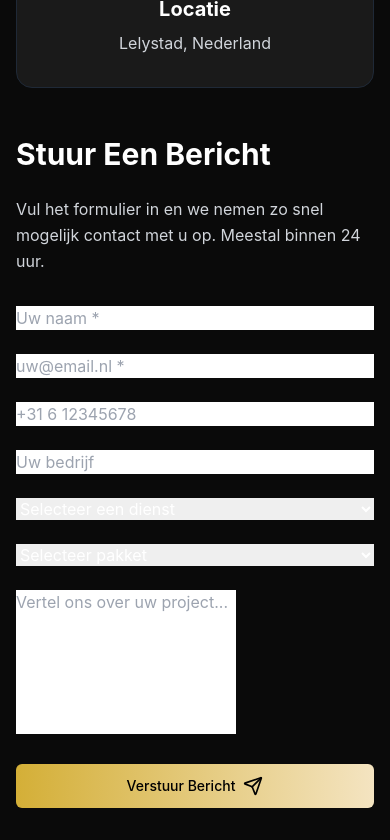
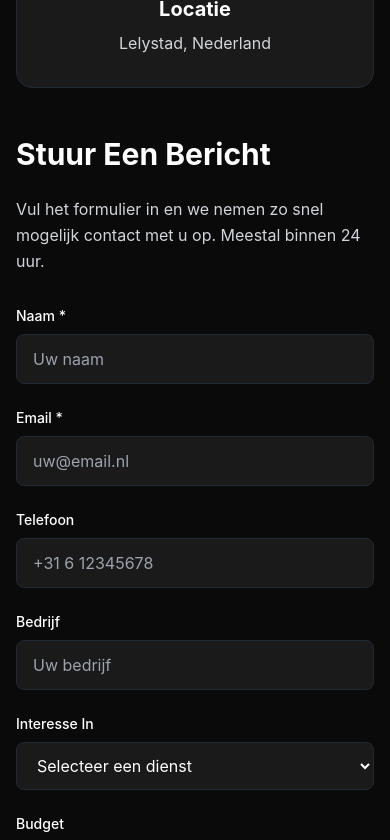
Before and after one commit to Vyzecb/vwb2, a React (Vite) app: page /contact in a window 390 px wide. Shown: the part 1100-1940 px from the top of the page. Built offline with nearby package versions, Linux system fonts and the light colour scheme; no server answers; the database is empty.

Commit message:
Update ContactPage.jsx

```diff
--- a/src/pages/ContactPage.jsx
+++ b/src/pages/ContactPage.jsx
@@ -1,10 +1,10 @@
+
 import React, { useState } from 'react';
 import { Helmet } from 'react-helmet';
 import { motion } from 'framer-motion';
 import { Button } from '@/components/ui/button';
 import { toast } from '@/components/ui/use-toast';
 import { Mail, Phone, MapPin, Send } from 'lucide-react';
-
 const ContactPage = () => {
   const [formData, setFormData] = useState({
     name: '',
@@ -12,59 +12,54 @@ const ContactPage = () => {
     phone: '',
     company: '',
     service: '',
-    package: '',
+    budget: '',
     message: ''
   });
-
   const handleChange = e => {
-    const { name, value } = e.target;
+    const {
+      name,
+      value
+    } = e.target;
     setFormData(prev => ({
       ...prev,
       [name]: value
     }));
   };
-
   const handleSubmit = e => {
     e.preventDefault();
-
     toast({
-      title: 'Bericht Verzonden! ✉️',
-      description:
-        'We nemen binnen 24 uur contact met u op. Bedankt voor uw interesse!',
+      title: "Bericht Verzonden! ✉️",
+      description: "We nemen binnen 24 uur contact met u op. Bedankt voor uw interesse!",
       duration: 5000
     });
-
     setFormData({
       name: '',
       email: '',
       phone: '',
       company: '',
       service: '',
-      package: '',
+      budget: '',
       message: ''
     });
   };
-
-  return (
-    <>
+  return <>
       <Helmet>
         <title>Contact - Vos Web Designs | Neem Contact Op</title>
-        <meta
-          name="description"
-          content="Klaar om uw project te starten? Neem contact op met Vos Web Designs. We beantwoorden al uw vragen en plannen graag een vrijblijvend gesprek."
-        />
+        <meta name="description" content="Klaar om uw project te starten? Neem contact op met Vos Web Designs. We beantwoorden al uw vragen en plannen graag een vrijblijvend gesprek." />
       </Helmet>
 
       <main className="pt-24 pb-16">
-        {/* HERO */}
         <section className="py-16 bg-gradient-to-b from-[#0a0a0a] to-[#0f0f0f]">
           <div className="container mx-auto px-4">
-            <motion.div
-              initial={{ opacity: 0, y: 30 }}
-              animate={{ opacity: 1, y: 0 }}
-              transition={{ duration: 0.8 }}
-              className="max-w-3xl mx-auto text-center"
-            >
+            <motion.div initial={{
+            opacity: 0,
+            y: 30
+          }} animate={{
+            opacity: 1,
+            y: 0
+          }} transition={{
+            duration: 0.8
+          }} className="max-w-3xl mx-auto text-center">
               <h1 className="text-5xl md:text-6xl font-bold mb-6">
                 Laten We{' '}
                 <span className="bg-gradient-to-r from-[#D4AF37] to-[#F4E4C1] bg-clip-text text-transparent">
@@ -72,67 +67,67 @@ const ContactPage = () => {
                 </span>
               </h1>
               <p className="text-xl text-gray-300 leading-relaxed">
-                Heeft u een project in gedachten? We horen graag over uw plannen
-                en uitdagingen
+                Heeft u een project in gedachten? We horen graag over uw plannen en uitdagingen
               </p>
             </motion.div>
           </div>
         </section>
 
-        {/* CONTENT */}
         <section className="py-16 bg-[#0a0a0a]">
           <div className="container mx-auto px-4">
             <div className="max-w-6xl mx-auto">
-              {/* INFO CARDS */}
               <div className="grid grid-cols-1 lg:grid-cols-3 gap-8 mb-12">
-                {/* Email */}
-                <motion.div
-                  initial={{ opacity: 0, y: 30 }}
-                  whileInView={{ opacity: 1, y: 0 }}
-                  viewport={{ once: true }}
-                  transition={{ duration: 0.6 }}
-                  className="bg-[#1a1a1a] border border-gray-800 rounded-2xl p-8 text-center hover:border-[#D4AF37] transition-colors"
-                >
+                <motion.div initial={{
+                opacity: 0,
+                y: 30
+              }} whileInView={{
+                opacity: 1,
+                y: 0
+              }} viewport={{
+                once: true
+              }} transition={{
+                duration: 0.6
+              }} className="bg-[#1a1a1a] border border-gray-800 rounded-2xl p-8 text-center hover:border-[#D4AF37] transition-colors">
                   <div className="w-16 h-16 bg-gradient-to-r from-[#D4AF37]/10 to-[#F4E4C1]/10 rounded-full flex items-center justify-center mx-auto mb-4 text-[#D4AF37]">
                     <Mail size={28} />
                   </div>
                   <h3 className="text-xl font-bold mb-2">Email</h3>
-                  <a
-                    href="mailto:info@voswebdesigns.nl"
-                    className="text-gray-300 hover:text-[#D4AF37] transition-colors"
-                  >
+                  <a href="mailto:info@voswebdesigns.nl" className="text-gray-300 hover:text-[#D4AF37] transition-colors">
                     info@voswebdesigns.nl
                   </a>
                 </motion.div>
 
-                {/* Phone */}
-                <motion.div
-                  initial={{ opacity: 0, y: 30 }}
-                  whileInView={{ opacity: 1, y: 0 }}
-                  viewport={{ once: true }}
-                  transition={{ duration: 0.6, delay: 0.1 }}
-                  className="bg-[#1a1a1a] border border-gray-800 rounded-2xl p-8 text-center hover:border-[#D4AF37] transition-colors"
-                >
+                <motion.div initial={{
+                opacity: 0,
+                y: 30
+              }} whileInView={{
+                opacity: 1,
+                y: 0
+              }} viewport={{
+                once: true
+              }} transition={{
+                duration: 0.6,
+                delay: 0.1
+              }} className="bg-[#1a1a1a] border border-gray-800 rounded-2xl p-8 text-center hover:border-[#D4AF37] transition-colors">
                   <div className="w-16 h-16 bg-gradient-to-r from-[#D4AF37]/10 to-[#F4E4C1]/10 rounded-full flex items-center justify-center mx-auto mb-4 text-[#D4AF37]">
                     <Phone size={28} />
                   </div>
                   <h3 className="text-xl font-bold mb-2">Telefoon</h3>
-                  <a
-                    href="tel:+31648608336"
-                    className="text-gray-300 hover:text-[#D4AF37] transition-colors"
-                  >
-                    +31 6 4860 8336
-                  </a>
+                  <a href="tel:+31201234567" className="text-gray-300 hover:text-[#D4AF37] transition-colors">+31 6 4860 8336</a>
                 </motion.div>
 
-                {/* Location */}
-                <motion.div
-                  initial={{ opacity: 0, y: 30 }}
-                  whileInView={{ opacity: 1, y: 0 }}
-                  viewport={{ once: true }}
-                  transition={{ duration: 0.6, delay: 0.2 }}
-                  className="bg-[#1a1a1a] border border-gray-800 rounded-2xl p-8 text-center hover:border-[#D4AF37] transition-colors"
-                >
+                <motion.div initial={{
+                opacity: 0,
+                y: 30
+              }} whileInView={{
+                opacity: 1,
+                y: 0
+              }} viewport={{
+                once: true
+              }} transition={{
+                duration: 0.6,
+                delay: 0.2
+              }} className="bg-[#1a1a1a] border border-gray-800 rounded-2xl p-8 text-center hover:border-[#D4AF37] transition-colors">
                   <div className="w-16 h-16 bg-gradient-to-r from-[#D4AF37]/10 to-[#F4E4C1]/10 rounded-full flex items-center justify-center mx-auto mb-4 text-[#D4AF37]">
                     <MapPin size={28} />
                   </div>
@@ -141,155 +136,157 @@ const ContactPage = () => {
                 </motion.div>
               </div>
 
-              {/* FORM + INFO */}
               <div className="grid grid-cols-1 lg:grid-cols-2 gap-12 items-start">
-                {/* FORM */}
-                <motion.div
-                  initial={{ opacity: 0, x: -30 }}
-                  whileInView={{ opacity: 1, x: 0 }}
-                  viewport={{ once: true }}
-                  transition={{ duration: 0.8 }}
-                >
-                  <h2 className="text-3xl font-bold mb-6">
-                    Stuur Een Bericht
-                  </h2>
+                <motion.div initial={{
+                opacity: 0,
+                x: -30
+              }} whileInView={{
+                opacity: 1,
+                x: 0
+              }} viewport={{
+                once: true
+              }} transition={{
+                duration: 0.8
+              }}>
+                  <h2 className="text-3xl font-bold mb-6">Stuur Een Bericht</h2>
                   <p className="text-gray-300 mb-8 leading-relaxed">
-                    Vul het formulier in en we nemen zo snel mogelijk contact met
-                    u op. Meestal binnen 24 uur.
+                    Vul het formulier in en we nemen zo snel mogelijk contact met u op. Meestal binnen 24 uur.
                   </p>
 
                   <form onSubmit={handleSubmit} className="space-y-6">
-                    {/* Name + Email */}
                     <div className="grid grid-cols-1 md:grid-cols-2 gap-6">
-                      <input
-                        name="name"
-                        value={formData.name}
-                        onChange={handleChange}
-                        required
-                        placeholder="Uw naam *"
-                        className="input"
-                      />
-                      <input
-                        type="email"
-                        name="email"
-                        value={formData.email}
-                        onChange={handleChange}
-                        required
-                        placeholder="uw@email.nl *"
-                        className="input"
-                      />
+                      <div>
+                        <label htmlFor="name" className="block text-sm font-medium mb-2">
+                          Naam *
+                        </label>
+                        <input type="text" id="name" name="name" value={formData.name} onChange={handleChange} required className="w-full px-4 py-3 bg-[#1a1a1a] border border-gray-800 rounded-lg focus:border-[#D4AF37] focus:outline-none transition-colors text-white" placeholder="Uw naam" />
+                      </div>
+
+                      <div>
+                        <label htmlFor="email" className="block text-sm font-medium mb-2">
+                          Email *
+                        </label>
+                        <input type="email" id="email" name="email" value={formData.email} onChange={handleChange} required className="w-full px-4 py-3 bg-[#1a1a1a] border border-gray-800 rounded-lg focus:border-[#D4AF37] focus:outline-none transition-colors text-white" placeholder="uw@email.nl" />
+                      </div>
                     </div>
 
-                    {/* Phone + Company */}
                     <div className="grid grid-cols-1 md:grid-cols-2 gap-6">
-                      <input
-                        name="phone"
-                        value={formData.phone}
-                        onChange={handleChange}
-                        placeholder="+31 6 12345678"
-                        className="input"
-                      />
-                      <input
-                        name="company"
-                        value={formData.company}
-                        onChange={handleChange}
-                        placeholder="Uw bedrijf"
-                        className="input"
-                      />
+                      <div>
+                        <label htmlFor="phone" className="block text-sm font-medium mb-2">
+                          Telefoon
+                        </label>
+                        <input type="tel" id="phone" name="phone" value={formData.phone} onChange={handleChange} className="w-full px-4 py-3 bg-[#1a1a1a] border border-gray-800 rounded-lg focus:border-[#D4AF37] focus:outline-none transition-colors text-white" placeholder="+31 6 12345678" />
+                      </div>
+
+                      <div>
+                        <label htmlFor="company" className="block text-sm font-medium mb-2">
+                          Bedrijf
+                        </label>
+                        <input type="text" id="company" name="company" value={formData.company} onChange={handleChange} className="w-full px-4 py-3 bg-[#1a1a1a] border border-gray-800 rounded-lg focus:border-[#D4AF37] focus:outline-none transition-colors text-white" placeholder="Uw bedrijf" />
+                      </div>
                     </div>
 
-                    {/* Service + Package */}
                     <div className="grid grid-cols-1 md:grid-cols-2 gap-6">
-                      <select
-                        name="service"
-                        value={formData.service}
-                        onChange={handleChange}
-                        required
-                        className="input"
-                      >
-                        <option value="">Selecteer een dienst</option>
-                        <option value="Webdesign">Webdesign</option>
-                        <option value="Webontwikkeling">Webontwikkeling</option>
-                        <option value="E-commerce">E-commerce</option>
-                        <option value="SEO & Marketing">SEO & Marketing</option>
-                        <option value="Anders">Anders</option>
-                      </select>
+                      <div>
+                        <label htmlFor="service" className="block text-sm font-medium mb-2">
+                          Interesse In
+                        </label>
+                        <select id="service" name="service" value={formData.service} onChange={handleChange} className="w-full px-4 py-3 bg-[#1a1a1a] border border-gray-800 rounded-lg focus:border-[#D4AF37] focus:outline-none transition-colors text-white">
+                          <option value="">Selecteer een dienst</option>
+                          <option value="webdesign">Webdesign</option>
+                          <option value="development">Webontwikkeling</option>
+                          <option value="ecommerce">E-commerce</option>
+                          <option value="seo">SEO & Marketing</option>
+                          <option value="other">Anders</option>
+                        </select>
+                      </div>
 
-                      <select
-                        name="package"
-                        value={formData.package}
-                        onChange={handleChange}
-                        required
-                        className="input"
-                      >
-                        <option value="">Selecteer pakket</option>
-                        <option value="Starter">Starter</option>
-                        <option value="Groei">Groei</option>
-                        <option value="Pro">Pro</option>
-                      </select>
+                      <div>
+                        <label htmlFor="budget" className="block text-sm font-medium mb-2">
+                          Budget
+                        </label>
+                        <select id="budget" name="budget" value={formData.budget} onChange={handleChange} className="w-full px-4 py-3 bg-[#1a1a1a] border border-gray-800 rounded-lg focus:border-[#D4AF37] focus:outline-none transition-colors text-white">
+                          <option value="">Selecteer budget</option>
+                          <option value="2500-5000">€2.500 - €5.000</option>
+                          <option value="5000-10000">€5.000 - €10.000</option>
+                          <option value="10000-20000">€10.000 - €20.000</option>
+                          <option value="20000+">€20.000+</option>
+                        </select>
+                      </div>
                     </div>
 
-                    {/* Message */}
-                    <textarea
-                      name="message"
-                      value={formData.message}
-                      onChange={handleChange}
-                      required
-                      rows={6}
-                      placeholder="Vertel ons over uw project..."
-                      className="input resize-none"
-                    />
+                    <div>
+                      <label htmlFor="message" className="block text-sm font-medium mb-2">
+                        Bericht *
+                      </label>
+                      <textarea id="message" name="message" value={formData.message} onChange={handleChange} required rows={6} className="w-full px-4 py-3 bg-[#1a1a1a] border border-gray-800 rounded-lg focus:border-[#D4AF37] focus:outline-none transition-colors text-white resize-none" placeholder="Vertel ons over uw project..." />
+                    </div>
 
-                    <Button
-                      type="submit"
-                      size="lg"
-                      className="w-full bg-gradient-to-r from-[#D4AF37] to-[#F4E4C1] text-black hover:opacity-90 transition-opacity"
-                    >
+                    <Button type="submit" size="lg" className="w-full bg-gradient-to-r from-[#D4AF37] to-[#F4E4C1] text-black hover:opacity-90 transition-opacity">
                       Verstuur Bericht
                       <Send className="ml-2" size={20} />
                     </Button>
                   </form>
                 </motion.div>
 
-                {/* RIGHT CARD (ongewijzigd) */}
-                <motion.div
-                  initial={{ opacity: 0, x: 30 }}
-                  whileInView={{ opacity: 1, x: 0 }}
-                  viewport={{ once: true }}
-                  transition={{ duration: 0.8 }}
-                  className="lg:sticky lg:top-28"
-                >
+                <motion.div initial={{
+                opacity: 0,
+                x: 30
+              }} whileInView={{
+                opacity: 1,
+                x: 0
+              }} viewport={{
+                once: true
+              }} transition={{
+                duration: 0.8
+              }} className="lg:sticky lg:top-28">
                   <div className="bg-gradient-to-br from-[#1a1a1a] to-[#0f0f0f] border border-gray-800 rounded-2xl p-8">
-                    <h3 className="text-2xl font-bold mb-6">
-                      Wat Kunt U Verwachten?
-                    </h3>
+                    <h3 className="text-2xl font-bold mb-6">Wat Kunt U Verwachten?</h3>
+                    <div className="space-y-6">
+                      <div className="flex gap-4">
+                        <div className="w-10 h-10 bg-[#D4AF37]/10 rounded-full flex items-center justify-center shrink-0">
+                          <span className="text-[#D4AF37] font-bold">1</span>
+                        </div>
+                        <div>
+                          <span className="font-semibold block mb-1">Snelle Reactie</span>
+                          <p className="text-gray-400 text-sm">We reageren binnen 24 uur op uw bericht</p>
+                        </div>
+                      </div>
 
-                    <div className="space-y-6">
-                      {[
-                        'Snelle Reactie',
-                        'Kennismakingsgesprek',
-                        'Offerte op Maat',
-                        'Project Start'
-                      ].map((title, i) => (
-                        <div key={i} className="flex gap-4">
-                          <div className="w-10 h-10 bg-[#D4AF37]/10 rounded-full flex items-center justify-center shrink-0">
-                            <span className="text-[#D4AF37] font-bold">
-                              {i + 1}
-                            </span>
-                          </div>
-                          <div>
-                            <span className="font-semibold block mb-1">
-                              {title}
-                            </span>
-                          </div>
+                      <div className="flex gap-4">
+                        <div className="w-10 h-10 bg-[#D4AF37]/10 rounded-full flex items-center justify-center shrink-0">
+                          <span className="text-[#D4AF37] font-bold">2</span>
                         </div>
-                      ))}
+                        <div>
+                          <span className="font-semibold block mb-1">Kennismakingsgesprek</span>
+                          <p className="text-gray-400 text-sm">Een vrijblijvend gesprek over uw project en wensen</p>
+                        </div>
+                      </div>
+
+                      <div className="flex gap-4">
+                        <div className="w-10 h-10 bg-[#D4AF37]/10 rounded-full flex items-center justify-center shrink-0">
+                          <span className="text-[#D4AF37] font-bold">3</span>
+                        </div>
+                        <div>
+                          <span className="font-semibold block mb-1">Offerte op Maat</span>
+                          <p className="text-gray-400 text-sm">Een gedetailleerde offerte afgestemd op uw behoeften</p>
+                        </div>
+                      </div>
+
+                      <div className="flex gap-4">
+                        <div className="w-10 h-10 bg-[#D4AF37]/10 rounded-full flex items-center justify-center shrink-0">
+                          <span className="text-[#D4AF37] font-bold">4</span>
+                        </div>
+                        <div>
+                          <span className="font-semibold block mb-1">Project Start</span>
+                          <p className="text-gray-400 text-sm">Bij akkoord starten we direct met uw project</p>
+                        </div>
+                      </div>
                     </div>
 
                     <div className="mt-8 pt-8 border-t border-gray-800">
                       <p className="text-gray-400 text-sm leading-relaxed">
-                        Heeft u vragen over onze diensten, prijzen of werkwijze?
-                        We beantwoorden graag al uw vragen.
+                        Heeft u vragen over onze diensten, prijzen of werkwijze? We beantwoorden graag al uw vragen.
                       </p>
                     </div>
                   </div>
@@ -299,8 +296,6 @@ const ContactPage = () => {
           </div>
         </section>
       </main>
-    </>
-  );
+    </>;
 };
-
 export default ContactPage;
```
